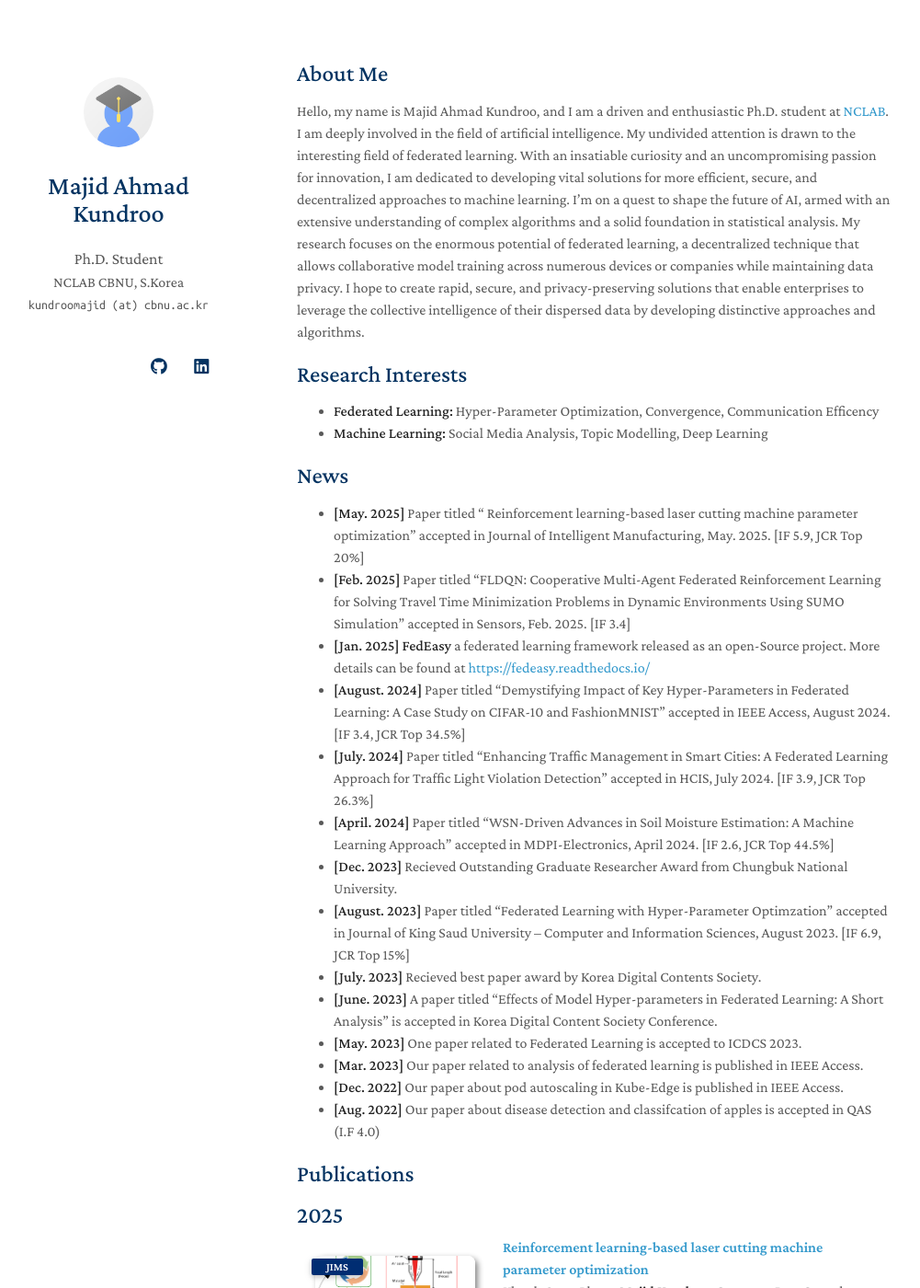
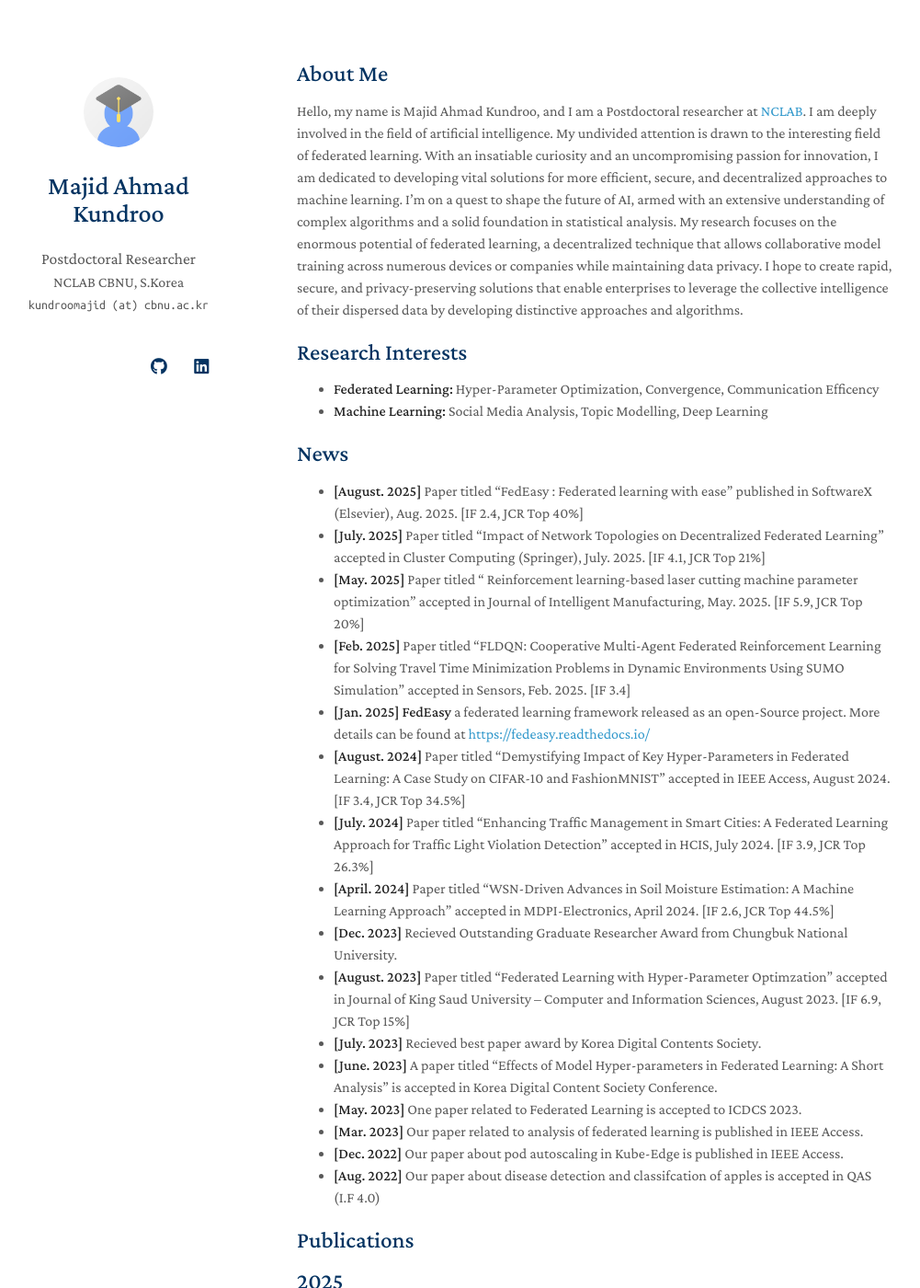
Before and after one commit to kundroomajid/kundroomajid.github.io, a Jekyll site: the page built from index.md, in a window 1280 px wide and 1400 px high. Shown: the whole window at 92% size, without its empty margins (147-1148 px from the left). Built offline with Jekyll 4.4.1, drawn with Linux system fonts in a browser that asks for light colours; nearby versions of some CDN libraries; a style sheet for code colours, icons or effects is not loaded; our own code applies the rules of GitHub Pages for plain Markdown files; some of the changed text lies outside the part shown.

Commit message:
updated fedeasy paper and homepage

```diff
--- a/_config.yml
+++ b/_config.yml
@@ -1,7 +1,7 @@
 # Basic Information
 title: Majid Ahmad Kundroo
 contactme: Connect With Me
-position: Ph.D. Student
+position: Postdoctoral Researcher
 affiliation: NCLAB CBNU, S.Korea
 email: kundroomajid (at) cbnu.ac.kr
 
--- a/_includes/publications.md
+++ b/_includes/publications.md
@@ -4,6 +4,28 @@
 
 <ol class="bibliography">
 <h2 id="" style="margin: 20px 0px 10px;">2025</h2>
+
+<li>
+<div class="pub-row">
+  <div class="col-sm-3 abbr" style="position: relative;padding-right: 15px;padding-left: 15px;">
+    <img src="assets/img/fedeasy.jpg" class="teaser img-fluid z-depth-1">
+    <abbr class="badge">SoftwareX</abbr>
+  </div>
+  <div class="col-sm-9" style="position: relative;padding-right: 15px;padding-left: 20px;">
+    <div class="title"><a href="https://doi.org/10.1016/j.softx.2025.102276">FedEasy : Federated learning with ease </a></div>
+    <div class="author"> <strong>Majid Kundroo</strong>, Ghani Haider, Nguyen Khoa, Abdul Wahab Mamond, Taehong Kim</div>
+    <div class="periodical"><em> SoftwareX <strong>(Elsevier)</strong>, 05/2025.</em></div>
+    <div class="links">
+      <a href="https://doi.org/10.1016/j.softx.2025.102276" class="btn btn-sm z-depth-0" role="button" target="_blank" style="font-size:12px;">PDF</a>
+      <!-- <a href="#" class="btn btn-sm z-depth-0" role="button" target="_blank" style="font-size:12px;">Code</a> -->
+      <!-- <a href="https://class-il.mpi-inf.mpg.de/mnemonics/" class="btn btn-sm z-depth-0" role="button" target="_blank" style="font-size:12px;">Project Page</a> -->
+      <a href="./assets/bibtex/fedeasy.bib" class="btn btn-sm z-depth-0" role="button" target="_blank" style="font-size:12px;">BibTex</a>
+      <strong><i style="color:#e74d3c"> &nbsp;Journal Article</i></strong>
+    </div>
+  </div>
+</div>
+</li>
+<br>
 
 <li>
 <div class="pub-row">
--- a/index.md
+++ b/index.md
@@ -4,7 +4,7 @@
 
 ## About Me
 
-Hello, my name is Majid Ahmad Kundroo, and I am a driven and enthusiastic Ph.D. student at [NCLAB](https://nclab.cbnu.ac.kr). I am deeply involved in the field of artificial intelligence. My undivided attention is drawn to the interesting field of federated learning. With an insatiable curiosity and an uncompromising passion for innovation, I am dedicated to developing vital solutions for more efficient, secure, and decentralized approaches to machine learning. I'm on a quest to shape the future of AI, armed with an extensive understanding of complex algorithms and a solid foundation in statistical analysis. My research focuses on the enormous potential of federated learning, a decentralized technique that allows collaborative model training across numerous devices or companies while maintaining data privacy. I hope to create rapid, secure, and privacy-preserving solutions that enable enterprises to leverage the collective intelligence of their dispersed data by developing distinctive approaches and algorithms.
+Hello, my name is Majid Ahmad Kundroo, and I am a Postdoctoral researcher at [NCLAB](https://nclab.cbnu.ac.kr). I am deeply involved in the field of artificial intelligence. My undivided attention is drawn to the interesting field of federated learning. With an insatiable curiosity and an uncompromising passion for innovation, I am dedicated to developing vital solutions for more efficient, secure, and decentralized approaches to machine learning. I'm on a quest to shape the future of AI, armed with an extensive understanding of complex algorithms and a solid foundation in statistical analysis. My research focuses on the enormous potential of federated learning, a decentralized technique that allows collaborative model training across numerous devices or companies while maintaining data privacy. I hope to create rapid, secure, and privacy-preserving solutions that enable enterprises to leverage the collective intelligence of their dispersed data by developing distinctive approaches and algorithms.
 
 ## Research Interests
 
@@ -12,6 +12,8 @@
 - **Machine Learning:** Social Media Analysis, Topic Modelling, Deep Learning
 
 ## News
+- **[August. 2025]** Paper titled "FedEasy : Federated learning with ease" published in SoftwareX (Elsevier), Aug. 2025. [IF 2.4, JCR Top 40%]
+- **[July. 2025]** Paper titled "Impact of Network Topologies on Decentralized Federated Learning" accepted in Cluster Computing (Springer), July. 2025. [IF 4.1, JCR Top 21%]
 - **[May. 2025]** Paper titled " Reinforcement learning-based laser cutting machine parameter optimization" accepted in Journal of Intelligent Manufacturing, May. 2025. [IF 5.9, JCR Top 20%]
 - **[Feb. 2025]** Paper titled "FLDQN: Cooperative Multi-Agent Federated Reinforcement Learning for Solving Travel Time Minimization Problems in Dynamic Environments Using SUMO Simulation" accepted in Sensors, Feb. 2025. [IF 3.4]
 - **[Jan. 2025]** **FedEasy** a federated learning framework released as an open-Source project. More details can be found at [https://fedeasy.readthedocs.io/](https://fedeasy.readthedocs.io/)
```
Also changed, not shown: assets/bibtex/fedeasy.bib (added, +13 -0 lines), assets/img/fedeasy.jpg (added).
